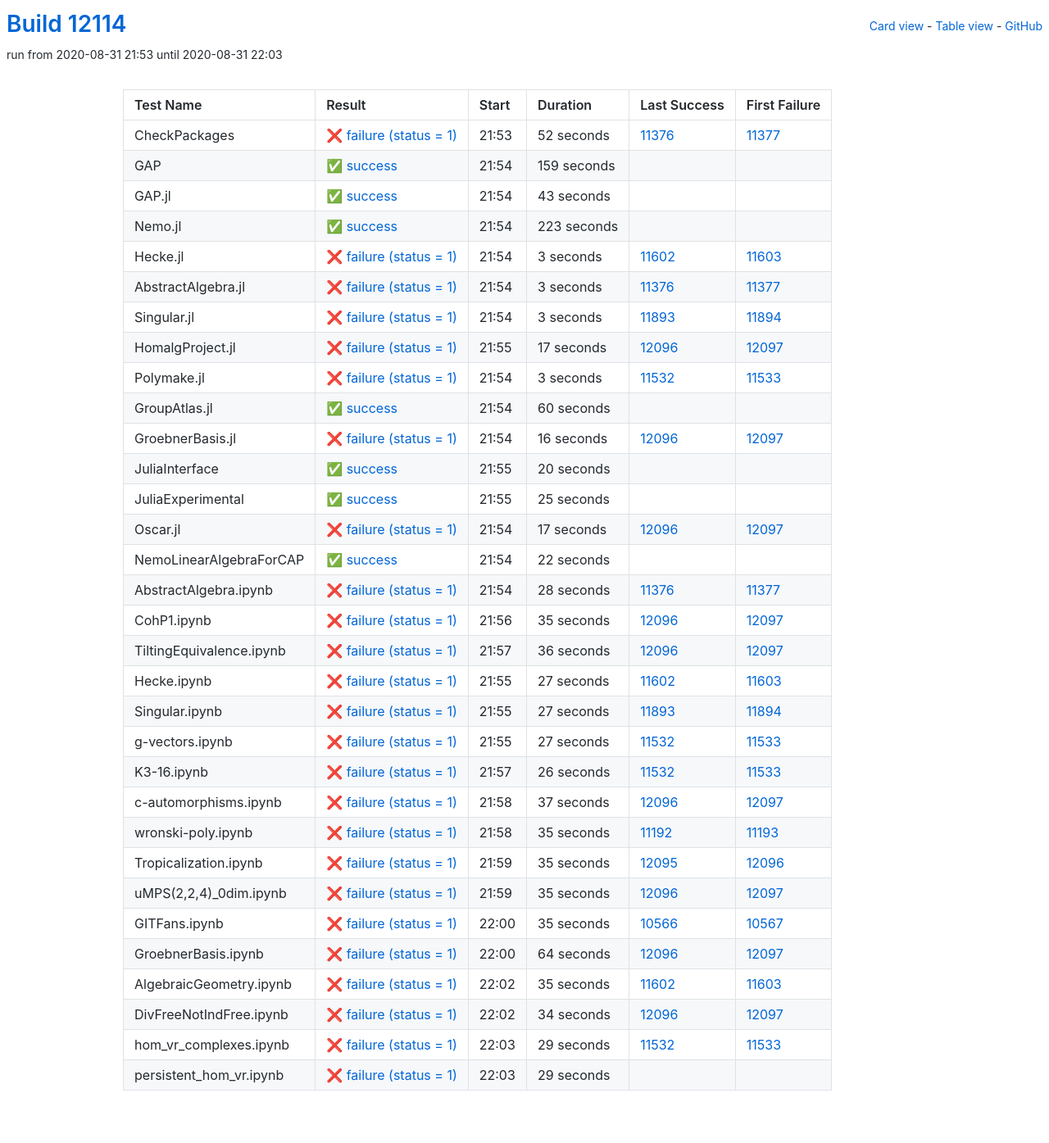
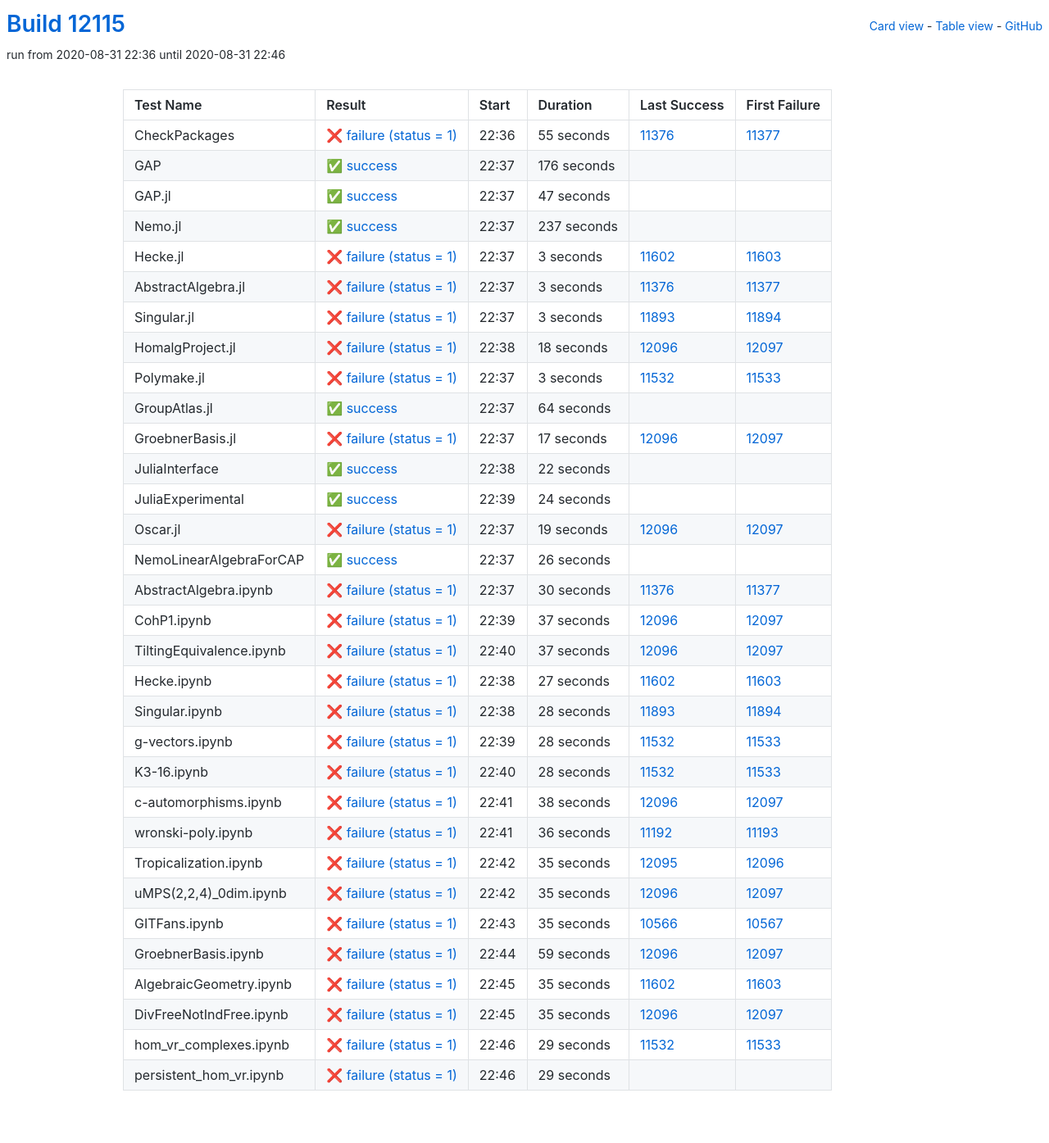
Before and after one commit to oscar-system/oscar-ci-status, a Jekyll site: the page built from table.html, in a window 1280 px wide. Shown: the whole page at 82% size. Built offline with Jekyll 4.4.1, drawn with Linux system fonts in a browser that asks for light colours.

Commit message:
Build #12115

```diff
--- a/_data/ci.yml
+++ b/_data/ci.yml
@@ -1,6 +1,6 @@
 ---
-build: 12114
-build_url: https://oscarci.mathematik.uni-kl.de/job/oscar/12114/
+build: 12115
+build_url: https://oscarci.mathematik.uni-kl.de/job/oscar/12115/
 job: oscar
 organization: oscar-system
 repo: oscar-ci-status
@@ -8,56 +8,56 @@
 tests:
 - name: CheckPackages
   id: checkpackages
-  log: https://oscarci.mathematik.uni-kl.de/job/oscar/12114/artifact/logs/build-12114/CheckPackages.log
-  start: 2020-08-31 21:53
+  log: https://oscarci.mathematik.uni-kl.de/job/oscar/12115/artifact/logs/build-12115/CheckPackages.log
+  start: 2020-08-31 22:36
   success: false
   exitcode: 1
   status: failure
-  duration: 52
+  duration: 55
   last_success: 11376
   last_success_url: https://oscarci.mathematik.uni-kl.de/job/oscar/11376/
   first_failure: 11377
   first_failure_url: https://oscarci.mathematik.uni-kl.de/job/oscar/11377/
 - name: GAP
   id: gap
-  log: https://oscarci.mathematik.uni-kl.de/job/oscar/12114/artifact/logs/build-12114/GAP.log
-  start: 2020-08-31 21:54
+  log: https://oscarci.mathematik.uni-kl.de/job/oscar/12115/artifact/logs/build-12115/GAP.log
+  start: 2020-08-31 22:37
   success: true
   exitcode: 0
   status: success
-  duration: 159
+  duration: 176
   last_success: false
   last_success_url:
   first_failure: false
   first_failure_url:
 - name: GAP.jl
   id: gap-jl
-  log: https://oscarci.mathematik.uni-kl.de/job/oscar/12114/artifact/logs/build-12114/GAP.jl.log
-  start: 2020-08-31 21:54
+  log: https://oscarci.mathematik.uni-kl.de/job/oscar/12115/artifact/logs/build-12115/GAP.jl.log
+  start: 2020-08-31 22:37
   success: true
   exitcode: 0
   status: success
-  duration: 43
+  duration: 47
   last_success: false
   last_success_url:
   first_failure: false
   first_failure_url:
 - name: Nemo.jl
   id: nemo-jl
-  log: https://oscarci.mathematik.uni-kl.de/job/oscar/12114/artifact/logs/build-12114/Nemo.jl.log
-  start: 2020-08-31 21:54
+  log: https://oscarci.mathematik.uni-kl.de/job/oscar/12115/artifact/logs/build-12115/Nemo.jl.log
+  start: 2020-08-31 22:37
   success: true
   exitcode: 0
   status: success
-  duration: 223
+  duration: 237
   last_success: false
   last_success_url:
   first_failure: false
   first_failure_url:
 - name: Hecke.jl
   id: hecke-jl
-  log: https://oscarci.mathematik.uni-kl.de/job/oscar/12114/artifact/logs/build-12114/Hecke.jl.log
-  start: 2020-08-31 21:54
+  log: https://oscarci.mathematik.uni-kl.de/job/oscar/12115/artifact/logs/build-12115/Hecke.jl.log
+  start: 2020-08-31 22:37
   success: false
   exitcode: 1
   status: failure
@@ -68,8 +68,8 @@
   first_failure_url: https://oscarci.mathematik.uni-kl.de/job/oscar/11603/
 - name: AbstractAlgebra.jl
   id: abstractalgebra-jl
-  log: https://oscarci.mathematik.uni-kl.de/job/oscar/12114/artifact/logs/build-12114/AbstractAlgebra.jl.log
-  start: 2020-08-31 21:54
+  log: https://oscarci.mathematik.uni-kl.de/job/oscar/12115/artifact/logs/build-12115/AbstractAlgebra.jl.log
+  start: 2020-08-31 22:37
   success: false
   exitcode: 1
   status: failure
@@ -80,8 +80,8 @@
   first_failure_url: https://oscarci.mathematik.uni-kl.de/job/oscar/11377/
 - name: Singular.jl
   id: singular-jl
-  log: https://oscarci.mathematik.uni-kl.de/job/oscar/12114/artifact/logs/build-12114/Singular.jl.log
-  start: 2020-08-31 21:54
+  log: https://oscarci.mathematik.uni-kl.de/job/oscar/12115/artifact/logs/build-12115/Singular.jl.log
+  start: 2020-08-31 22:37
   success: false
   exitcode: 1
   status: failure
@@ -92,20 +92,20 @@
   first_failure_url: https://oscarci.mathematik.uni-kl.de/job/oscar/11894/
 - name: HomalgProject.jl
   id: homalgproject-jl
-  log: https://oscarci.mathematik.uni-kl.de/job/oscar/12114/artifact/logs/build-12114/HomalgProject.jl.log
-  start: 2020-08-31 21:55
+  log: https://oscarci.mathematik.uni-kl.de/job/oscar/12115/artifact/logs/build-12115/HomalgProject.jl.log
+  start: 2020-08-31 22:38
   success: false
   exitcode: 1
   status: failure
-  duration: 17
+  duration: 18
   last_success: 12096
   last_success_url: https://oscarci.mathematik.uni-kl.de/job/oscar/12096/
   first_failure: 12097
   first_failure_url: https://oscarci.mathematik.uni-kl.de/job/oscar/12097/
 - name: Polymake.jl
   id: polymake-jl
-  log: https://oscarci.mathematik.uni-kl.de/job/oscar/12114/artifact/logs/build-12114/Polymake.jl.log
-  start: 2020-08-31 21:54
+  log: https://oscarci.mathematik.uni-kl.de/job/oscar/12115/artifact/logs/build-12115/Polymake.jl.log
+  start: 2020-08-31 22:37
   success: false
   exitcode: 1
   status: failure
@@ -116,56 +116,20 @@
   first_failure_url: https://oscarci.mathematik.uni-kl.de/job/oscar/11533/
 - name: GroupAtlas.jl
   id: groupatlas-jl
-  log: https://oscarci.mathematik.uni-kl.de/job/oscar/12114/artifact/logs/build-12114/GroupAtlas.jl.log
-  start: 2020-08-31 21:54
+  log: https://oscarci.mathematik.uni-kl.de/job/oscar/12115/artifact/logs/build-12115/GroupAtlas.jl.log
+  start: 2020-08-31 22:37
   success: true
   exitcode: 0
   status: success
-  duration: 60
+  duration: 64
   last_success: false
   last_success_url:
   first_failure: false
   first_failure_url:
 - name: GroebnerBasis.jl
   id: groebnerbasis-jl
-  log: https://oscarci.mathematik.uni-kl.de/job/oscar/12114/artifact/logs/build-12114/GroebnerBasis.jl.log
-  start: 2020-08-31 21:54
-  success: false
-  exitcode: 1
-  status: failure
-  duration: 16
-  last_success: 12096
-  last_success_url: https://oscarci.mathematik.uni-kl.de/job/oscar/12096/
-  first_failure: 12097
-  first_failure_url: https://oscarci.mathematik.uni-kl.de/job/oscar/12097/
-- name: JuliaInterface
-  id: juliainterface
-  log: https://oscarci.mathematik.uni-kl.de/job/oscar/12114/artifact/logs/build-12114/JuliaInterface.log
-  start: 2020-08-31 21:55
-  success: true
-  exitcode: 0
-  status: success
-  duration: 20
-  last_success: false
-  last_success_url:
-  first_failure: false
-  first_failure_url:
-- name: JuliaExperimental
-  id: juliaexperimental
-  log: https://oscarci.mathematik.uni-kl.de/job/oscar/12114/artifact/logs/build-12114/JuliaExperimental.log
-  start: 2020-08-31 21:55
-  success: true
-  exitcode: 0
-  status: success
-  duration: 25
-  last_success: false
-  last_success_url:
-  first_failure: false
-  first_failure_url:
-- name: Oscar.jl
-  id: oscar-jl
-  log: https://oscarci.mathematik.uni-kl.de/job/oscar/12114/artifact/logs/build-12114/Oscar.jl.log
-  start: 2020-08-31 21:54
+  log: https://oscarci.mathematik.uni-kl.de/job/oscar/12115/artifact/logs/build-12115/GroebnerBasis.jl.log
+  start: 2020-08-31 22:37
   success: false
   exitcode: 1
   status: failure
@@ -174,10 +138,10 @@
   last_success_url: https://oscarci.mathematik.uni-kl.de/job/oscar/12096/
   first_failure: 12097
   first_failure_url: https://oscarci.mathematik.uni-kl.de/job/oscar/12097/
-- name: NemoLinearAlgebraForCAP
-  id: nemolinearalgebraforcap
-  log: https://oscarci.mathematik.uni-kl.de/job/oscar/12114/artifact/logs/build-12114/NemoLinearAlgebraForCAP.log
-  start: 2020-08-31 21:54
+- name: JuliaInterface
+  id: juliainterface
+  log: https://oscarci.mathematik.uni-kl.de/job/oscar/12115/artifact/logs/build-12115/JuliaInterface.log
+  start: 2020-08-31 22:38
   success: true
   exitcode: 0
   status: success
@@ -186,46 +150,82 @@
   last_success_url:
   first_failure: false
   first_failure_url:
-- name: AbstractAlgebra.ipynb
-  id: abstractalgebra-ipynb
-  log: https://oscarci.mathematik.uni-kl.de/job/oscar/12114/artifact/logs/build-12114/AbstractAlgebra.ipynb.log
-  start: 2020-08-31 21:54
+- name: JuliaExperimental
+  id: juliaexperimental
+  log: https://oscarci.mathematik.uni-kl.de/job/oscar/12115/artifact/logs/build-12115/JuliaExperimental.log
+  start: 2020-08-31 22:39
+  success: true
+  exitcode: 0
+  status: success
+  duration: 24
+  last_success: false
+  last_success_url:
+  first_failure: false
+  first_failure_url:
+- name: Oscar.jl
+  id: oscar-jl
+  log: https://oscarci.mathematik.uni-kl.de/job/oscar/12115/artifact/logs/build-12115/Oscar.jl.log
+  start: 2020-08-31 22:37
   success: false
   exitcode: 1
   status: failure
-  duration: 28
+  duration: 19
+  last_success: 12096
+  last_success_url: https://oscarci.mathematik.uni-kl.de/job/oscar/12096/
+  first_failure: 12097
+  first_failure_url: https://oscarci.mathematik.uni-kl.de/job/oscar/12097/
+- name: NemoLinearAlgebraForCAP
+  id: nemolinearalgebraforcap
+  log: https://oscarci.mathematik.uni-kl.de/job/oscar/12115/artifact/logs/build-12115/NemoLinearAlgebraForCAP.log
+  start: 2020-08-31 22:37
+  success: true
+  exitcode: 0
+  status: success
+  duration: 26
+  last_success: false
+  last_success_url:
+  first_failure: false
+  first_failure_url:
+- name: AbstractAlgebra.ipynb
+  id: abstractalgebra-ipynb
+  log: https://oscarci.mathematik.uni-kl.de/job/oscar/12115/artifact/logs/build-12115/AbstractAlgebra.ipynb.log
+  start: 2020-08-31 22:37
+  success: false
+  exitcode: 1
+  status: failure
+  duration: 30
   last_success: 11376
   last_success_url: https://oscarci.mathematik.uni-kl.de/job/oscar/11376/
   first_failure: 11377
   first_failure_url: https://oscarci.mathematik.uni-kl.de/job/oscar/11377/
 - name: CohP1.ipynb
   id: cohp1-ipynb
-  log: https://oscarci.mathematik.uni-kl.de/job/oscar/12114/artifact/logs/build-12114/CohP1.ipynb.log
-  start: 2020-08-31 21:56
+  log: https://oscarci.mathematik.uni-kl.de/job/oscar/12115/artifact/logs/build-12115/CohP1.ipynb.log
+  start: 2020-08-31 22:39
   success: false
   exitcode: 1
   status: failure
-  duration: 35
+  duration: 37
   last_success: 12096
   last_success_url: https://oscarci.mathematik.uni-kl.de/job/oscar/12096/
   first_failure: 12097
   first_failure_url: https://oscarci.mathematik.uni-kl.de/job/oscar/12097/
 - name: TiltingEquivalence.ipynb
   id: tiltingequivalence-ipynb
-  log: https://oscarci.mathematik.uni-kl.de/job/oscar/12114/artifact/logs/build-12114/TiltingEquivalence.ipynb.log
-  start: 2020-08-31 21:57
+  log: https://oscarci.mathematik.uni-kl.de/job/oscar/12115/artifact/logs/build-12115/TiltingEquivalence.ipynb.log
+  start: 2020-08-31 22:40
   success: false
   exitcode: 1
   status: failure
-  duration: 36
+  duration: 37
   last_success: 12096
   last_success_url: https://oscarci.mathematik.uni-kl.de/job/oscar/12096/
   first_failure: 12097
   first_failure_url: https://oscarci.mathematik.uni-kl.de/job/oscar/12097/
 - name: Hecke.ipynb
   id: hecke-ipynb
-  log: https://oscarci.mathematik.uni-kl.de/job/oscar/12114/artifact/logs/build-12114/Hecke.ipynb.log
-  start: 2020-08-31 21:55
+  log: https://oscarci.mathematik.uni-kl.de/job/oscar/12115/artifact/logs/build-12115/Hecke.ipynb.log
+  start: 2020-08-31 22:38
   success: false
   exitcode: 1
   status: failure
@@ -236,68 +236,68 @@
   first_failure_url: https://oscarci.mathematik.uni-kl.de/job/oscar/11603/
 - name: Singular.ipynb
   id: singular-ipynb
-  log: https://oscarci.mathematik.uni-kl.de/job/oscar/12114/artifact/logs/build-12114/Singular.ipynb.log
-  start: 2020-08-31 21:55
+  log: https://oscarci.mathematik.uni-kl.de/job/oscar/12115/artifact/logs/build-12115/Singular.ipynb.log
+  start: 2020-08-31 22:38
   success: false
   exitcode: 1
   status: failure
-  duration: 27
+  duration: 28
   last_success: 11893
   last_success_url: https://oscarci.mathematik.uni-kl.de/job/oscar/11893/
   first_failure: 11894
   first_failure_url: https://oscarci.mathematik.uni-kl.de/job/oscar/11894/
 - name: g-vectors.ipynb
   id: g-vectors-ipynb
-  log: https://oscarci.mathematik.uni-kl.de/job/oscar/12114/artifact/logs/build-12114/g-vectors.ipynb.log
-  start: 2020-08-31 21:55
+  log: https://oscarci.mathematik.uni-kl.de/job/oscar/12115/artifact/logs/build-12115/g-vectors.ipynb.log
+  start: 2020-08-31 22:39
   success: false
   exitcode: 1
   status: failure
-  duration: 27
+  duration: 28
   last_success: 11532
   last_success_url: https://oscarci.mathematik.uni-kl.de/job/oscar/11532/
   first_failure: 11533
   first_failure_url: https://oscarci.mathematik.uni-kl.de/job/oscar/11533/
 - name: K3-16.ipynb
   id: k3-16-ipynb
-  log: https://oscarci.mathematik.uni-kl.de/job/oscar/12114/artifact/logs/build-12114/K3-16.ipynb.log
-  start: 2020-08-31 21:57
+  log: https://oscarci.mathematik.uni-kl.de/job/oscar/12115/artifact/logs/build-12115/K3-16.ipynb.log
+  start: 2020-08-31 22:40
   success: false
   exitcode: 1
   status: failure
-  duration: 26
+  duration: 28
   last_success: 11532
   last_success_url: https://oscarci.mathematik.uni-kl.de/job/oscar/11532/
   first_failure: 11533
   first_failure_url: https://oscarci.mathematik.uni-kl.de/job/oscar/11533/
 - name: c-automorphisms.ipynb
   id: c-automorphisms-ipynb
-  log: https://oscarci.mathematik.uni-kl.de/job/oscar/12114/artifact/logs/build-12114/c-automorphisms.ipynb.log
-  start: 2020-08-31 21:58
+  log: https://oscarci.mathematik.uni-kl.de/job/oscar/12115/artifact/logs/build-12115/c-automorphisms.ipynb.log
+  start: 2020-08-31 22:41
   success: false
   exitcode: 1
   status: failure
-  duration: 37
+  duration: 38
   last_success: 12096
   last_success_url: https://oscarci.mathematik.uni-kl.de/job/oscar/12096/
   first_failure: 12097
   first_failure_url: https://oscarci.mathematik.uni-kl.de/job/oscar/12097/
 - name: wronski-poly.ipynb
   id: wronski-poly-ipynb
-  log: https://oscarci.mathematik.uni-kl.de/job/oscar/12114/artifact/logs/build-12114/wronski-poly.ipynb.log
-  start: 2020-08-31 21:58
+  log: https://oscarci.mathematik.uni-kl.de/job/oscar/12115/artifact/logs/build-12115/wronski-poly.ipynb.log
+  start: 2020-08-31 22:41
   success: false
   exitcode: 1
   status: failure
-  duration: 35
+  duration: 36
   last_success: 11192
   last_success_url: https://oscarci.mathematik.uni-kl.de/job/oscar/11192/
   first_failure: 11193
   first_failure_url: https://oscarci.mathematik.uni-kl.de/job/oscar/11193/
 - name: Tropicalization.ipynb
   id: tropicalization-ipynb
-  log: https://oscarci.mathematik.uni-kl.de/job/oscar/12114/artifact/logs/build-12114/Tropicalization.ipynb.log
-  start: 2020-08-31 21:59
+  log: https://oscarci.mathematik.uni-kl.de/job/oscar/12115/artifact/logs/build-12115/Tropicalization.ipynb.log
+  start: 2020-08-31 22:42
   success: false
   exitcode: 1
   status: failure
@@ -308,8 +308,8 @@
   first_failure_url: https://oscarci.mathematik.uni-kl.de/job/oscar/12096/
 - name: uMPS(2,2,4)_0dim.ipynb
   id: umps-2-2-4-0dim-ipynb
-  log: https://oscarci.mathematik.uni-kl.de/job/oscar/12114/artifact/logs/build-12114/uMPS-2-2-4-_0dim.ipynb.log
-  start: 2020-08-31 21:59
+  log: https://oscarci.mathematik.uni-kl.de/job/oscar/12115/artifact/logs/build-12115/uMPS-2-2-4-_0dim.ipynb.log
+  start: 2020-08-31 22:42
   success: false
   exitcode: 1
   status: failure
@@ -320,8 +320,8 @@
   first_failure_url: https://oscarci.mathematik.uni-kl.de/job/oscar/12097/
 - name: GITFans.ipynb
   id: gitfans-ipynb
-  log: https://oscarci.mathematik.uni-kl.de/job/oscar/12114/artifact/logs/build-12114/GITFans.ipynb.log
-  start: 2020-08-31 22:00
+  log: https://oscarci.mathematik.uni-kl.de/job/oscar/12115/artifact/logs/build-12115/GITFans.ipynb.log
+  start: 2020-08-31 22:43
   success: false
   exitcode: 1
   status: failure
@@ -332,20 +332,20 @@
   first_failure_url: https://oscarci.mathematik.uni-kl.de/job/oscar/10567/
 - name: GroebnerBasis.ipynb
   id: groebnerbasis-ipynb
-  log: https://oscarci.mathematik.uni-kl.de/job/oscar/12114/artifact/logs/build-12114/GroebnerBasis.ipynb.log
-  start: 2020-08-31 22:00
+  log: https://oscarci.mathematik.uni-kl.de/job/oscar/12115/artifact/logs/build-12115/GroebnerBasis.ipynb.log
+  start: 2020-08-31 22:44
   success: false
   exitcode: 1
   status: failure
-  duration: 64
+  duration: 59
   last_success: 12096
   last_success_url: https://oscarci.mathematik.uni-kl.de/job/oscar/12096/
   first_failure: 12097
   first_failure_url: https://oscarci.mathematik.uni-kl.de/job/oscar/12097/
 - name: AlgebraicGeometry.ipynb
   id: algebraicgeometry-ipynb
-  log: https://oscarci.mathematik.uni-kl.de/job/oscar/12114/artifact/logs/build-12114/AlgebraicGeometry.ipynb.log
-  start: 2020-08-31 22:02
+  log: https://oscarci.mathematik.uni-kl.de/job/oscar/12115/artifact/logs/build-12115/AlgebraicGeometry.ipynb.log
+  start: 2020-08-31 22:45
   success: false
   exitcode: 1
   status: failure
@@ -356,20 +356,20 @@
   first_failure_url: https://oscarci.mathematik.uni-kl.de/job/oscar/11603/
 - name: DivFreeNotIndFree.ipynb
   id: divfreenotindfree-ipynb
-  log: https://oscarci.mathematik.uni-kl.de/job/oscar/12114/artifact/logs/build-12114/DivFreeNotIndFree.ipynb.log
-  start: 2020-08-31 22:02
+  log: https://oscarci.mathematik.uni-kl.de/job/oscar/12115/artifact/logs/build-12115/DivFreeNotIndFree.ipynb.log
+  start: 2020-08-31 22:45
   success: false
   exitcode: 1
   status: failure
-  duration: 34
+  duration: 35
   last_success: 12096
   last_success_url: https://oscarci.mathematik.uni-kl.de/job/oscar/12096/
   first_failure: 12097
   first_failure_url: https://oscarci.mathematik.uni-kl.de/job/oscar/12097/
 - name: hom_vr_complexes.ipynb
   id: hom-vr-complexes-ipynb
-  log: https://oscarci.mathematik.uni-kl.de/job/oscar/12114/artifact/logs/build-12114/hom_vr_complexes.ipynb.log
-  start: 2020-08-31 22:03
+  log: https://oscarci.mathematik.uni-kl.de/job/oscar/12115/artifact/logs/build-12115/hom_vr_complexes.ipynb.log
+  start: 2020-08-31 22:46
   success: false
   exitcode: 1
   status: failure
@@ -380,8 +380,8 @@
   first_failure_url: https://oscarci.mathematik.uni-kl.de/job/oscar/11533/
 - name: persistent_hom_vr.ipynb
   id: persistent-hom-vr-ipynb
-  log: https://oscarci.mathematik.uni-kl.de/job/oscar/12114/artifact/logs/build-12114/persistent_hom_vr.ipynb.log
-  start: 2020-08-31 22:03
+  log: https://oscarci.mathematik.uni-kl.de/job/oscar/12115/artifact/logs/build-12115/persistent_hom_vr.ipynb.log
+  start: 2020-08-31 22:46
   success: false
   exitcode: 1
   status: failure
```
Also changed, not shown: README.md.
